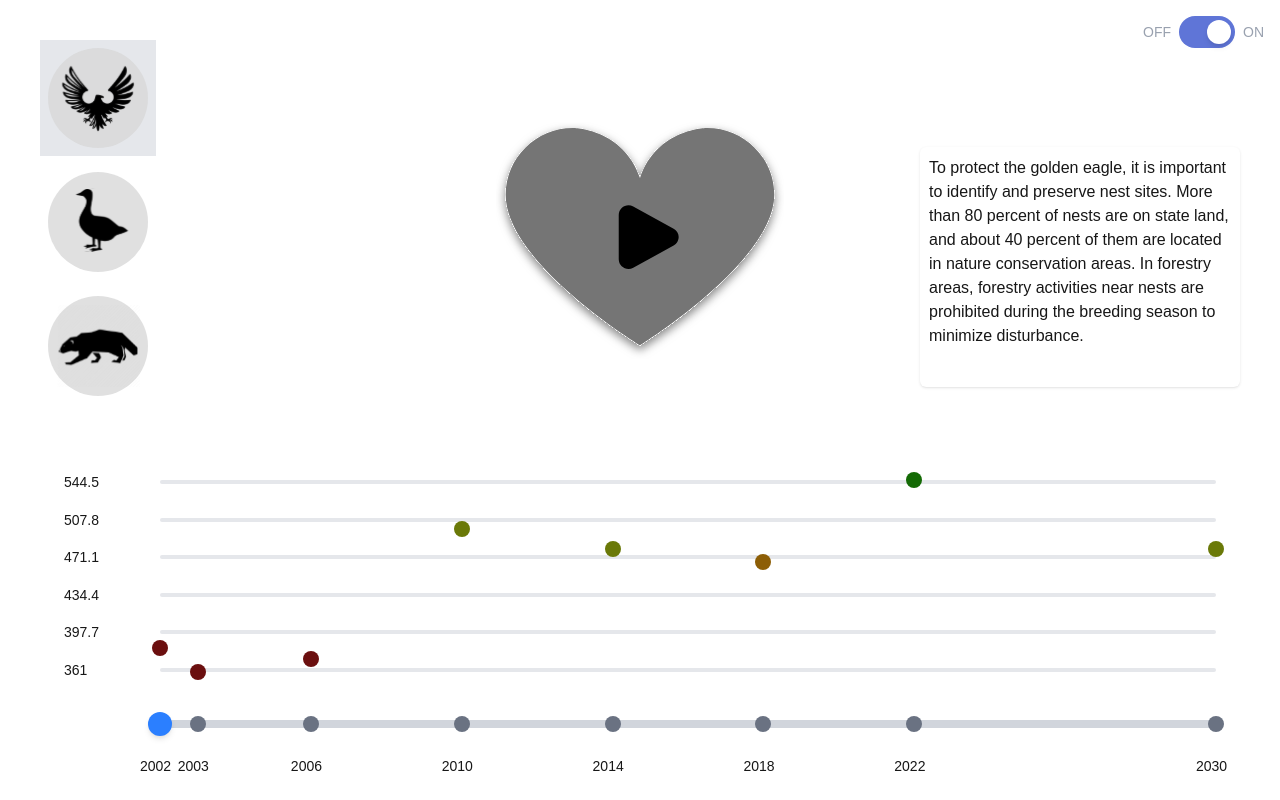
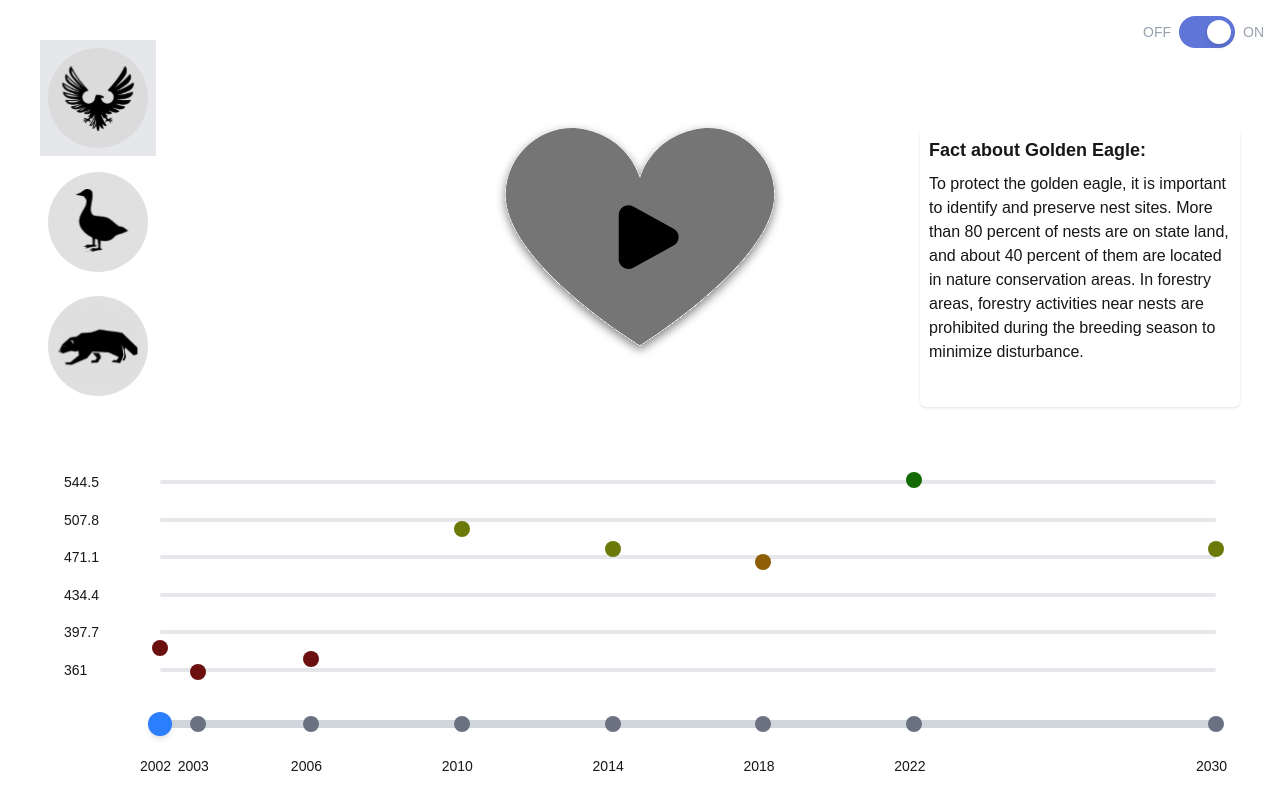
Before and after one commit to hsinlun99/sound-in-interaction, a Next.js app: page / in a window 1280 px wide. Both pictures are taken after a click on the button 1207 px from the left and 32 px from the top of the page. Built offline with nearby package versions, Linux system fonts and the light colour scheme.

Commit message:
feat: :lipstick: add a title for random fact

```diff
--- a/src/components/AnimalFact.tsx
+++ b/src/components/AnimalFact.tsx
@@ -1,15 +1,32 @@
 interface AnimalFactProps {
+  animalId: string;
   facts: string[];
   isAnswerShown: boolean;
 }
 
 
-const AnimalFact: React.FC<AnimalFactProps> = ({ facts, isAnswerShown }) => {
+const AnimalFact: React.FC<AnimalFactProps> = ({ animalId, facts, isAnswerShown }) => {
   if (!isAnswerShown) {
     return null;
   }
+  let factTitle = "";
+  switch (animalId) {
+    case "eagle":
+      factTitle = "Fact about Golden Eagle:";
+      break;
+    case "goose":
+      factTitle = "Fact about Goose:";
+      break;
+    case "wolverine":
+      factTitle = "Fact about Wolverine:";
+      break;
+    default:
+
+      break;
+  }
   return (
-    <div className="fixed top-1/3 right-10 transform -translate-y-1/2 w-80 h-60 p-2 border border-transparent rounded-md overflow-y-auto break-words bg-white shadow">
+    <div className="fixed top-1/3 right-10 transform -translate-y-1/2 w-80 h-70 p-2 border border-transparent rounded-md overflow-y-auto break-words bg-white shadow">
+      <h3 className="text-lg font-semibold mb-2">{factTitle}</h3>
       {facts[Math.floor(Math.random() * facts.length)]}
     </div>
   );
--- a/src/components/TimeLine.tsx
+++ b/src/components/TimeLine.tsx
@@ -9,9 +9,10 @@ interface TimeLineProps {
   population: number[];
   yLabels: number[];
   facts: string[];
+  animalId: string;
 }
 
-const TimeLine: React.FC<TimeLineProps> = ({ years, yearAudios, healthLevels, population, yLabels, facts }) => {
+const TimeLine: React.FC<TimeLineProps> = ({ years, yearAudios, healthLevels, population, yLabels, facts, animalId }) => {
   const [selectedYear, setSelectedYear] = useState(years[0]);
   const [isPlaying, setIsPlaying] = useState(false);
   const [currentYearIndex, setCurrentYearIndex] = useState(0);
@@ -177,7 +178,7 @@ const TimeLine: React.FC<TimeLineProps> = ({ years, yearAudios, healthLevels, po
         <span className="text-sm font-medium text-gray-400">ON</span>
       </div>
 
-      <AnimalFact facts={facts} isAnswerShown={isAnswerShown} />
+      <AnimalFact facts={facts} isAnswerShown={isAnswerShown} animalId={animalId} />
 
       <div className="row-span-3 flex items-center justify-center">
         <div className="grid grid-cols-12 w-full max-w-xl mx-auto">
--- a/src/pages/index.tsx
+++ b/src/pages/index.tsx
@@ -46,19 +46,19 @@ export default function Home() {
         {/* Content for animals - only show the active one */}
         {activeAnimal === "eagle" && (
           <div className="row-span-full">
-            <TimeLine years={eagle.years} yearAudios={eagle.yearAudios} healthLevels={eagle.healthLevels} population={eagle.population} yLabels={eagle.yLabels} facts={eagle.facts} />
+            <TimeLine years={eagle.years} yearAudios={eagle.yearAudios} healthLevels={eagle.healthLevels} population={eagle.population} yLabels={eagle.yLabels} facts={eagle.facts} animalId="eagle" />
           </div>
         )}
 
         {activeAnimal === "goose" && (
           <div className="row-span-full">
-            <TimeLine years={goose.years} yearAudios={goose.yearAudios} healthLevels={goose.healthLevels} population={goose.population} yLabels={goose.yLabels} facts={goose.facts} />
+            <TimeLine years={goose.years} yearAudios={goose.yearAudios} healthLevels={goose.healthLevels} population={goose.population} yLabels={goose.yLabels} facts={goose.facts} animalId="goose" />
           </div>
         )}
 
         {activeAnimal === "wolverine" && (
           <div className="row-span-full">
-            <TimeLine years={wolverine.years} yearAudios={wolverine.yearAudios} healthLevels={wolverine.healthLevels} population={wolverine.population} yLabels={wolverine.yLabels} facts={wolverine.facts} />
+            <TimeLine years={wolverine.years} yearAudios={wolverine.yearAudios} healthLevels={wolverine.healthLevels} population={wolverine.population} yLabels={wolverine.yLabels} facts={wolverine.facts} animalId="wolverine" />
             {/* Additional wolverine content */}
           </div>
         )}
```
